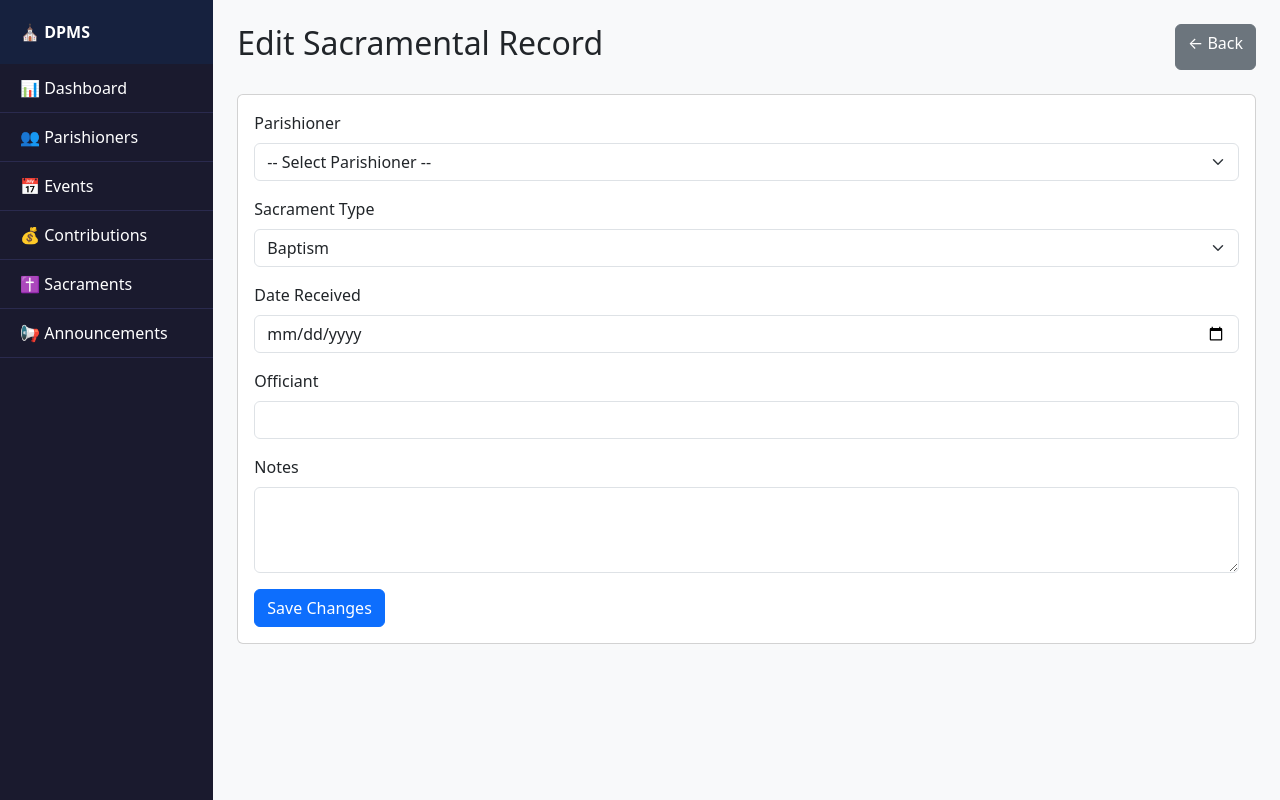
After one commit to LWKYM99/DPMS, a Flask app: page /sacraments/edit/1 in a window 1280 px wide. The commit adds this page. Run offline with Flask 3, Linux system fonts and the light colour scheme; data that the repository does not hold is empty.

Commit message:
Add edit and delete for all modules

```diff
--- a/app.py
+++ b/app.py
@@ -1,6 +1,7 @@
 from flask import Flask, render_template, request, redirect, url_for
 import sqlite3
 import os
+
 def init_db():
     conn = sqlite3.connect('dpms.db')
     conn.execute('''CREATE TABLE IF NOT EXISTS Parishioners (
@@ -69,6 +70,7 @@ def home():
         contributions=contributions,
         sacraments=sacraments)
 
+# ── Parishioners ──────────────────────────────────────────
 @app.route('/parishioners')
 def parishioners():
     db = get_db()
@@ -89,6 +91,7 @@ def add_parishioner():
         db.close()
         return redirect(url_for('parishioners'))
     return render_template('add_parishioner.html')
+
 @app.route('/parishioners/edit/<int:id>', methods=['GET', 'POST'])
 def edit_parishioner(id):
     db = get_db()
@@ -112,6 +115,8 @@ def delete_parishioner(id):
     db.commit()
     db.close()
     return redirect(url_for('parishioners'))
+
+# ── Events ────────────────────────────────────────────────
 @app.route('/events')
 def events():
     db = get_db()
@@ -130,6 +135,7 @@ def add_event():
         db.close()
         return redirect(url_for('events'))
     return render_template('add_event.html')
+
 @app.route('/events/edit/<int:id>', methods=['GET', 'POST'])
 def edit_event(id):
     db = get_db()
@@ -151,6 +157,8 @@ def delete_event(id):
     db.commit()
     db.close()
     return redirect(url_for('events'))
+
+# ── Contributions ─────────────────────────────────────────
 @app.route('/contributions')
 def contributions():
     db = get_db()
@@ -159,6 +167,7 @@ def contributions():
                         JOIN Parishioners p ON c.parishioner_id = p.id''').fetchall()
     db.close()
     return render_template('contributions.html', contributions=data)
+
 @app.route('/contributions/add', methods=['GET', 'POST'])
 def add_contribution():
     if request.method == 'POST':
@@ -174,6 +183,32 @@ def add_contribution():
     parishioners = db.execute('SELECT id, full_name FROM Parishioners').fetchall()
     db.close()
     return render_template('add_contribution.html', parishioners=parishioners)
+
+@app.route('/contributions/edit/<int:id>', methods=['GET', 'POST'])
+def edit_contribution(id):
+    db = get_db()
+    if request.method == 'POST':
+        db.execute('UPDATE contributions SET parishioner_id=?, amount=?, category=?, contribution_date=?, notes=? WHERE id=?',
+            [request.form['parishioner_id'], request.form['amount'],
+             request.form['category'], request.form['contribution_date'],
+             request.form['notes'], id])
+        db.commit()
+        db.close()
+        return redirect(url_for('contributions'))
+    contribution = db.execute('SELECT * FROM contributions WHERE id=?', [id]).fetchone()
+    parishioners = db.execute('SELECT id, full_name FROM Parishioners').fetchall()
+    db.close()
+    return render_template('edit_contribution.html', c=contribution, parishioners=parishioners)
+
+@app.route('/contributions/delete/<int:id>')
+def delete_contribution(id):
+    db = get_db()
+    db.execute('DELETE FROM contributions WHERE id=?', [id])
+    db.commit()
+    db.close()
+    return redirect(url_for('contributions'))
+
+# ── Sacraments ────────────────────────────────────────────
 @app.route('/sacraments')
 def sacraments():
     db = get_db()
@@ -182,6 +217,7 @@ def sacraments():
                         JOIN Parishioners p ON s.parishioner_id = p.id''').fetchall()
     db.close()
     return render_template('sacraments.html', sacraments=data)
+
 @app.route('/sacraments/add', methods=['GET', 'POST'])
 def add_sacrament():
     if request.method == 'POST':
@@ -197,12 +233,39 @@ def add_sacrament():
     parishioners = db.execute('SELECT id, full_name FROM Parishioners').fetchall()
     db.close()
     return render_template('add_sacrament.html', parishioners=parishioners)
+
+@app.route('/sacraments/edit/<int:id>', methods=['GET', 'POST'])
+def edit_sacrament(id):
+    db = get_db()
+    if request.method == 'POST':
+        db.execute('UPDATE sacraments SET parishioner_id=?, sacrament_type=?, date_received=?, officiant=?, notes=? WHERE id=?',
+            [request.form['parishioner_id'], request.form['sacrament_type'],
+             request.form['date_received'], request.form['officiant'],
+             request.form['notes'], id])
+        db.commit()
+        db.close()
+        return redirect(url_for('sacraments'))
+    sacrament = db.execute('SELECT * FROM sacraments WHERE id=?', [id]).fetchone()
+    parishioners = db.execute('SELECT id, full_name FROM Parishioners').fetchall()
+    db.close()
+    return render_template('edit_sacrament.html', s=sacrament, parishioners=parishioners)
+
+@app.route('/sacraments/delete/<int:id>')
+def delete_sacrament(id):
+    db = get_db()
+    db.execute('DELETE FROM sacraments WHERE id=?', [id])
+    db.commit()
+    db.close()
+    return redirect(url_for('sacraments'))
+
+# ── Announcements ─────────────────────────────────────────
 @app.route('/announcements')
 def announcements():
     db = get_db()
     data = db.execute('SELECT * FROM announcements').fetchall()
     db.close()
     return render_template('announcements.html', announcements=data)
+
 @app.route('/announcements/add', methods=['GET', 'POST'])
 def add_announcement():
     if request.method == 'POST':
@@ -214,5 +277,28 @@ def add_announcement():
         db.close()
         return redirect(url_for('announcements'))
     return render_template('add_announcement.html')
+
+@app.route('/announcements/edit/<int:id>', methods=['GET', 'POST'])
+def edit_announcement(id):
+    db = get_db()
+    if request.method == 'POST':
+        db.execute('UPDATE announcements SET title=?, message=?, audience=? WHERE id=?',
+            [request.form['title'], request.form['message'],
+             request.form['audience'], id])
+        db.commit()
+        db.close()
+        return redirect(url_for('announcements'))
+    announcement = db.execute('SELECT * FROM announcements WHERE id=?', [id]).fetchone()
+    db.close()
+    return render_template('edit_announcement.html', a=announcement)
+
+@app.route('/announcements/delete/<int:id>')
+def delete_announcement(id):
+    db = get_db()
+    db.execute('DELETE FROM announcements WHERE id=?', [id])
+    db.commit()
+    db.close()
+    return redirect(url_for('announcements'))
+
 if __name__ == '__main__':
     app.run(host='0.0.0.0', port=int(os.environ.get('PORT', 5000)), debug=False)
--- a/templates/contributions.html
+++ b/templates/contributions.html
@@ -18,6 +18,7 @@
                     <th>Category</th>
                     <th>Date</th>
                     <th>Notes</th>
+                    <th>Actions</th>
                 </tr>
             </thead>
             <tbody>
@@ -29,6 +30,10 @@
                     <td>{{ c['category'] }}</td>
                     <td>{{ c['contribution_date'] }}</td>
                     <td>{{ c['notes'] }}</td>
+                    <td>
+                        <a href="/contributions/edit/{{ c['id'] }}" class="btn btn-sm btn-warning">Edit</a>
+                        <a href="/contributions/delete/{{ c['id'] }}" class="btn btn-sm btn-danger" onclick="return confirm('Delete this contribution?')">Delete</a>
+                    </td>
                 </tr>
                 {% endfor %}
             </tbody>
--- /dev/null
+++ b/templates/edit_sacrament.html
@@ -0,0 +1,50 @@
+{% extends 'base.html' %}
+{% block title %}Edit Sacrament{% endblock %}
+
+{% block content %}
+<div class="d-flex justify-content-between mb-4">
+    <h2>Edit Sacramental Record</h2>
+    <a href="/sacraments" class="btn btn-secondary">← Back</a>
+</div>
+
+<div class="card">
+    <div class="card-body">
+        <form method="POST">
+            <div class="mb-3">
+                <label class="form-label">Parishioner</label>
+                <select name="parishioner_id" class="form-select" required>
+                    <option value="">-- Select Parishioner --</option>
+                    {% for p in parishioners %}
+                    <option value="{{ p['id'] }}" {% if p['id'] == s['parishioner_id'] %}selected{% endif %}>{{ p['full_name'] }}</option>
+                    {% endfor %}
+                </select>
+            </div>
+            <div class="mb-3">
+                <label class="form-label">Sacrament Type</label>
+                <select name="sacrament_type" class="form-select" required>
+                    <option {% if s['sacrament_type'] == 'Baptism' %}selected{% endif %}>Baptism</option>
+                    <option {% if s['sacrament_type'] == 'Confirmation' %}selected{% endif %}>Confirmation</option>
+                    <option {% if s['sacrament_type'] == 'Holy Communion' %}selected{% endif %}>Holy Communion</option>
+                    <option {% if s['sacrament_type'] == 'Marriage' %}selected{% endif %}>Marriage</option>
+                    <option {% if s['sacrament_type'] == 'Holy Orders' %}selected{% endif %}>Holy Orders</option>
+                    <option {% if s['sacrament_type'] == 'Anointing of the Sick' %}selected{% endif %}>Anointing of the Sick</option>
+                    <option {% if s['sacrament_type'] == 'Confession' %}selected{% endif %}>Confession</option>
+                </select>
+            </div>
+            <div class="mb-3">
+                <label class="form-label">Date Received</label>
+                <input type="date" name="date_received" class="form-control" value="{{ s['date_received'] }}">
+            </div>
+            <div class="mb-3">
+                <label class="form-label">Officiant</label>
+                <input type="text" name="officiant" class="form-control" value="{{ s['officiant'] }}">
+            </div>
+            <div class="mb-3">
+                <label class="form-label">Notes</label>
+                <textarea name="notes" class="form-control" rows="3">{{ s['notes'] }}</textarea>
+            </div>
+            <button type="submit" class="btn btn-primary">Save Changes</button>
+        </form>
+    </div>
+</div>
+{% endblock %}
--- a/templates/sacraments.html
+++ b/templates/sacraments.html
@@ -18,6 +18,7 @@
                     <th>Date Received</th>
                     <th>Officiant</th>
                     <th>Notes</th>
+                    <th>Actions</th>
                 </tr>
             </thead>
             <tbody>
@@ -29,6 +30,10 @@
                     <td>{{ s['date_received'] }}</td>
                     <td>{{ s['officiant'] }}</td>
                     <td>{{ s['notes'] }}</td>
+                    <td>
+                        <a href="/sacraments/edit/{{ s['id'] }}" class="btn btn-sm btn-warning">Edit</a>
+                        <a href="/sacraments/delete/{{ s['id'] }}" class="btn btn-sm btn-danger" onclick="return confirm('Delete this record?')">Delete</a>
+                    </td>
                 </tr>
                 {% endfor %}
             </tbody>
```
Also changed, not shown: templates/announcements.html (+6 -2 lines), templates/edit_announcement.html (added, +36 -0 lines), templates/edit_contribution.html (added, +49 -0 lines).
